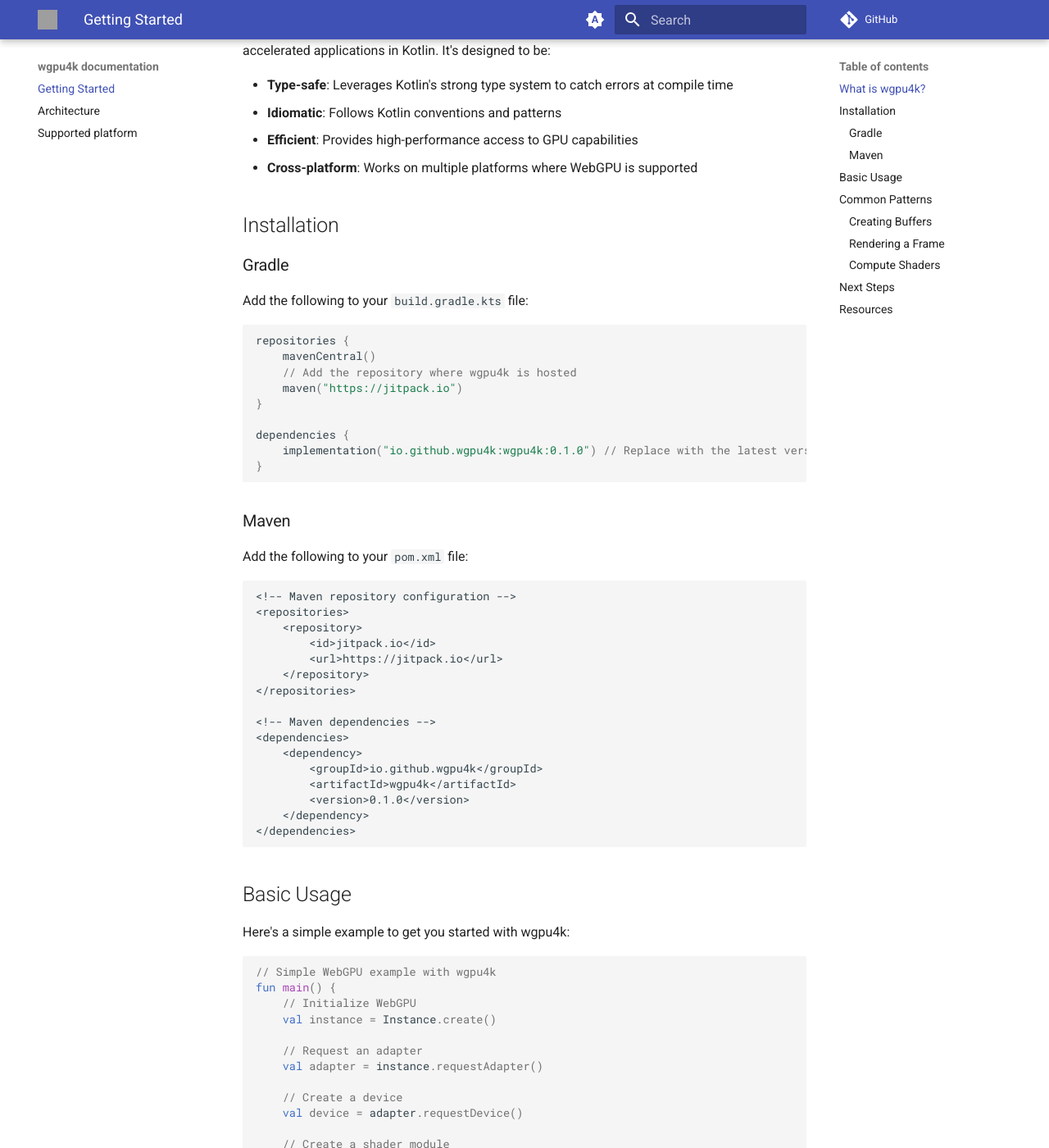
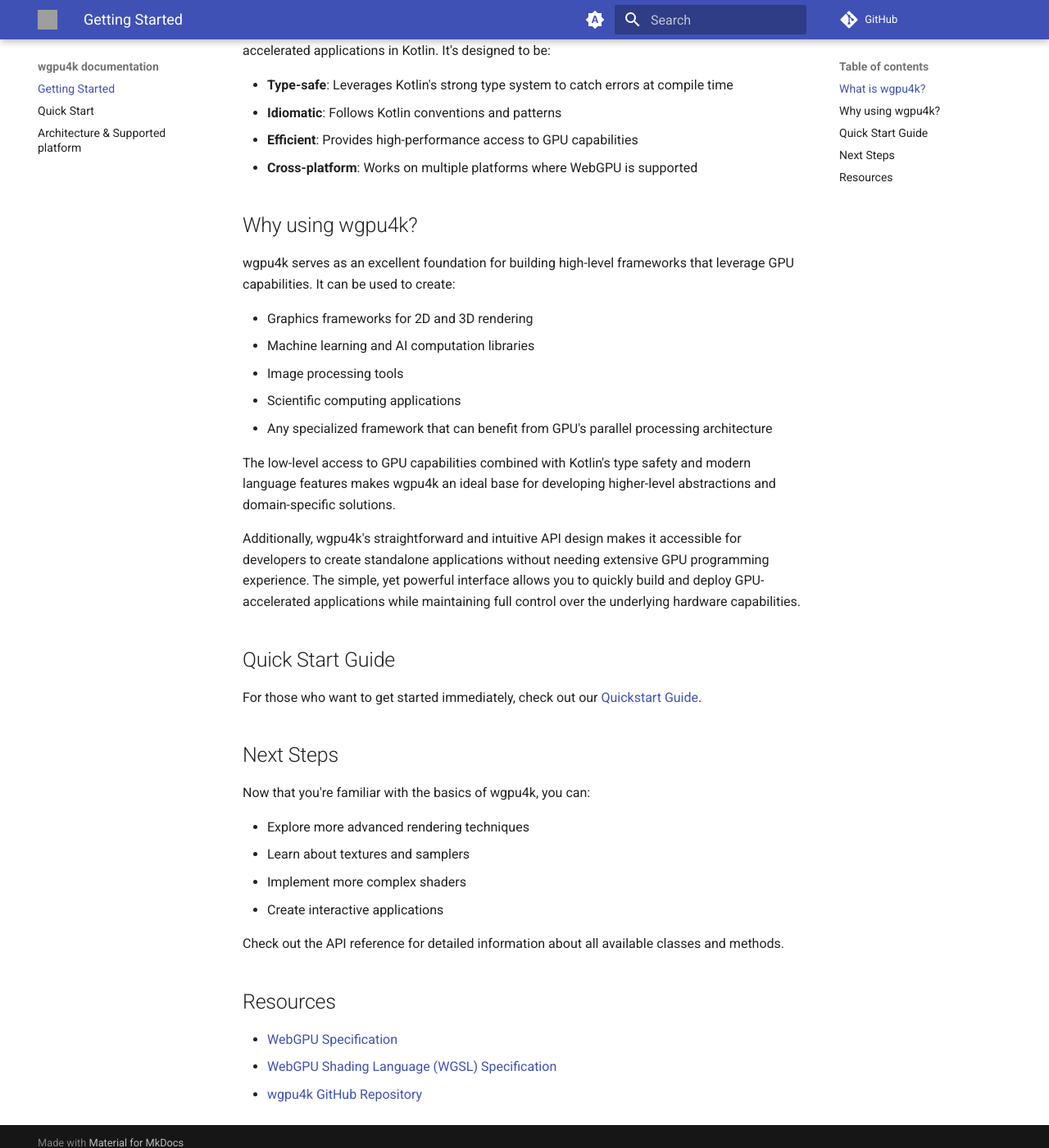
Before and after one commit to wgpu4k/documentation, an MkDocs documentation site: the page built from docs/index.md, in a window 1280 px wide and 1400 px high, scrolled down 298 px. Shown: the whole window at 82% size. Built offline with MkDocs 1.6.1 and Material for MkDocs 9.7.7, drawn with Linux system fonts in a browser that asks for light colours; comment, search, counter and statistics services are not loaded; some of the changed text lies outside the part shown; grey boxes are pictures that could not be loaded.

Commit message:
Update docs structure and add Quick Start guide
Reorganized `nav` in `mkdocs.yml` to include "Quick Start" and merged "Architecture" with "Supported Platforms". Introduced a new quickstart.md file to guide users on getting started. Simplified the index.md content to focus on high-level benefits of wgpu4k while moving specific details to the appropriate sections.

````diff
--- a/docs/index.md
+++ b/docs/index.md
@@ -11,183 +11,28 @@ wgpu4k is a Kotlin library that provides bindings to the WebGPU API, allowing yo
 - **Efficient**: Provides high-performance access to GPU capabilities
 - **Cross-platform**: Works on multiple platforms where WebGPU is supported
 
-## Installation
+## Why using wgpu4k?
 
-### Gradle
+wgpu4k serves as an excellent foundation for building high-level frameworks that leverage GPU capabilities. It can be
+used to create:
 
-Add the following to your `build.gradle.kts` file:
+- Graphics frameworks for 2D and 3D rendering
+- Machine learning and AI computation libraries
+- Image processing tools
+- Scientific computing applications
+- Any specialized framework that can benefit from GPU's parallel processing architecture
 
-```kotlin
-repositories {
-    mavenCentral()
-    // Add the repository where wgpu4k is hosted
-    maven("https://jitpack.io")
-}
+The low-level access to GPU capabilities combined with Kotlin's type safety and modern language features makes wgpu4k an
+ideal base for developing higher-level abstractions and domain-specific solutions.
 
-dependencies {
-    implementation("io.github.wgpu4k:wgpu4k:0.1.0") // Replace with the latest version
-}
-```
+Additionally, wgpu4k's straightforward and intuitive API design makes it accessible for developers to create standalone
+applications without needing extensive GPU programming experience. The simple, yet powerful interface allows you to
+quickly build and deploy GPU-accelerated applications while maintaining full control over the underlying hardware
+capabilities.
 
-### Maven
+## Quick Start Guide
 
-Add the following to your `pom.xml` file:
-
-```
-<!-- Maven repository configuration -->
-<repositories>
-    <repository>
-        <id>jitpack.io</id>
-        <url>https://jitpack.io</url>
-    </repository>
-</repositories>
-
-<!-- Maven dependencies -->
-<dependencies>
-    <dependency>
-        <groupId>io.github.wgpu4k</groupId>
-        <artifactId>wgpu4k</artifactId>
-        <version>0.1.0</version>
-    </dependency>
-</dependencies>
-```
-
-## Basic Usage
-
-Here's a simple example to get you started with wgpu4k:
-
-```kotlin
-// Simple WebGPU example with wgpu4k
-fun main() {
-    // Initialize WebGPU
-    val instance = Instance.create()
-
-    // Request an adapter
-    val adapter = instance.requestAdapter()
-
-    // Create a device
-    val device = adapter.requestDevice()
-
-    // Create a shader module
-    val shaderModule = device.createShaderModule("""
-        @vertex
-        fn vertexMain(@builtin(vertex_index) vertexIndex: u32) -> @builtin(position) vec4<f32> {
-            var pos = array<vec2<f32>, 3>(
-                vec2<f32>(0.0, 0.5),
-                vec2<f32>(-0.5, -0.5),
-                vec2<f32>(0.5, -0.5)
-            );
-            return vec4<f32>(pos[vertexIndex], 0.0, 1.0);
-        }
-
-        @fragment
-        fn fragmentMain() -> @location(0) vec4<f32> {
-            return vec4<f32>(1.0, 0.0, 0.0, 1.0);
-        }
-    """)
-
-    // Create a render pipeline
-    val pipeline = device.createRenderPipeline(
-        RenderPipelineDescriptor(
-            vertex = VertexState(
-                module = shaderModule,
-                entryPoint = "vertexMain"
-            ),
-            fragment = FragmentState(
-                module = shaderModule,
-                entryPoint = "fragmentMain",
-                targets = listOf(
-                    ColorTargetState(format = TextureFormat.BGRA8_UNORM)
-                )
-            ),
-            primitive = PrimitiveState(topology = PrimitiveTopology.TRIANGLE_LIST)
-        )
-    )
-
-    // ... Continue with rendering code
-}
-```
-
-## Common Patterns
-
-### Creating Buffers
-
-```kotlin
-// Create a vertex buffer
-val vertices = floatArrayOf(
-    0.0f, 0.5f,    // Vertex 1
-    -0.5f, -0.5f,  // Vertex 2
-    0.5f, -0.5f    // Vertex 3
-)
-
-val vertexBuffer = device.createBuffer(
-    BufferDescriptor(
-        size = vertices.size * Float.SIZE_BYTES,
-        usage = BufferUsage.VERTEX.or(BufferUsage.COPY_DST)
-    )
-)
-
-// Write data to the buffer
-device.queue.writeBuffer(vertexBuffer, 0, vertices)
-```
-
-### Rendering a Frame
-
-```kotlin
-// Assuming you have a swapChain and commandEncoder set up
-val textureView = swapChain.getCurrentTextureView()
-val renderPass = commandEncoder.beginRenderPass(
-    RenderPassDescriptor(
-        colorAttachments = listOf(
-            RenderPassColorAttachment(
-                view = textureView,
-                loadOp = LoadOp.CLEAR,
-                storeOp = StoreOp.STORE,
-                clearValue = Color(0.1f, 0.2f, 0.3f, 1.0f)
-            )
-        )
-    )
-)
-
-renderPass.setPipeline(pipeline)
-renderPass.draw(3, 1, 0, 0)
-renderPass.end()
-
-val commandBuffer = commandEncoder.finish()
-device.queue.submit(listOf(commandBuffer))
-```
-
-### Compute Shaders
-
-```kotlin
-// Create a compute shader
-val computeShader = device.createShaderModule("""
-    @compute @workgroup_size(64)
-    fn main(@builtin(global_invocation_id) global_id: vec3<u32>) {
-        // Compute shader code here
-    }
-""")
-
-// Create a compute pipeline
-val computePipeline = device.createComputePipeline(
-    ComputePipelineDescriptor(
-        compute = ProgrammableStage(
-            module = computeShader,
-            entryPoint = "main"
-        )
-    )
-)
-
-// Dispatch compute work
-val commandEncoder = device.createCommandEncoder()
-val computePass = commandEncoder.beginComputePass()
-computePass.setPipeline(computePipeline)
-computePass.dispatchWorkgroups(width / 64, height, 1)
-computePass.end()
-
-val commandBuffer = commandEncoder.finish()
-device.queue.submit(listOf(commandBuffer))
-```
+For those who want to get started immediately, check out our [Quickstart Guide](quickstart.md).
 
 ## Next Steps
 
--- a/mkdocs.yml
+++ b/mkdocs.yml
@@ -29,8 +29,8 @@ theme:
 
 nav:
   - Getting Started: index.md
-  - Architecture: architecture.md
-  - Supported platform: supported-platform.md
+  - Quick Start: quickstart.md
+  - Architecture & Supported platform: architecture.md
 
 markdown_extensions:
   - pymdownx.highlight:
````
Also changed, not shown: docs/architecture.md (+11 -1 lines), docs/quickstart.md (added, +25 -0 lines), docs/supported-platform.md (deleted).
